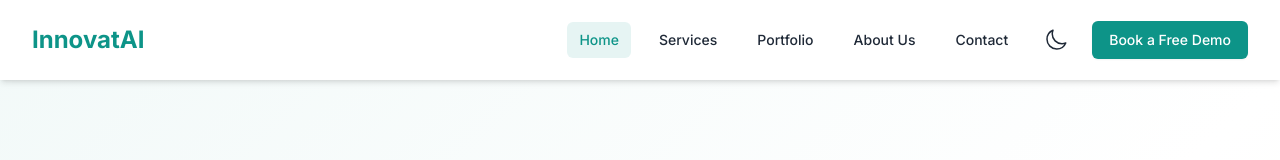
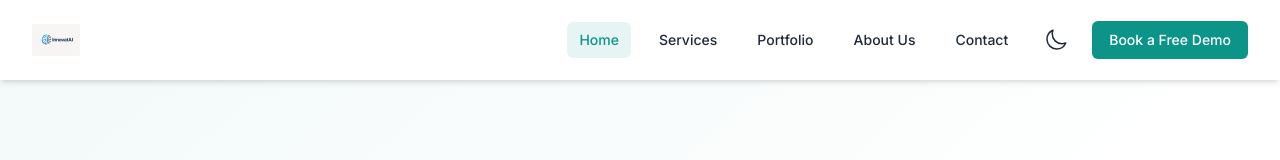
Before and after one commit to shivamprasad1001/InnovateAI, a React (Vite) app: page / in a window 1280 px wide. Shown: the top 160 px of the page. Built offline with nearby package versions, Linux system fonts and the light colour scheme.

Commit message:
Update Navbar.tsx

```diff
--- a/components/Navbar.tsx
+++ b/components/Navbar.tsx
@@ -14,9 +14,23 @@ const Navbar: React.FC = () => {
       <div className="max-w-7xl mx-auto px-4 sm:px-6 lg:px-8">
         <div className="flex items-center justify-between h-20">
           <div className="flex items-center">
-            <Link to={ROUTES.HOME} className="flex-shrink-0">
-              <h1 className="text-2xl font-bold text-primary dark:text-primary-light transition-colors duration-300 ease-in-out">{COMPANY_NAME}</h1>
-            </Link>
+            <Link to={ROUTES.HOME} className="flex-shrink-0 flex items-center">
+  <img
+    src="public/logo.png"
+    alt={COMPANY_NAME}
+    className="h-8 w-auto mr-3 transition-opacity duration-300 ease-in-out hover:opacity-80"
+    onError={(e) => {
+      e.currentTarget.style.display = 'none';
+      e.currentTarget.nextElementSibling.style.display = 'block';
+    }}
+  />
+  <h1
+    className="text-2xl font-bold text-primary dark:text-primary-light transition-colors duration-300 ease-in-out hidden"
+    style={{ display: 'none' }}
+  >
+    {COMPANY_NAME}
+  </h1>
+</Link>
           </div>
           <div className="hidden md:flex items-center">
             <div className="ml-10 flex items-baseline space-x-4">
```
